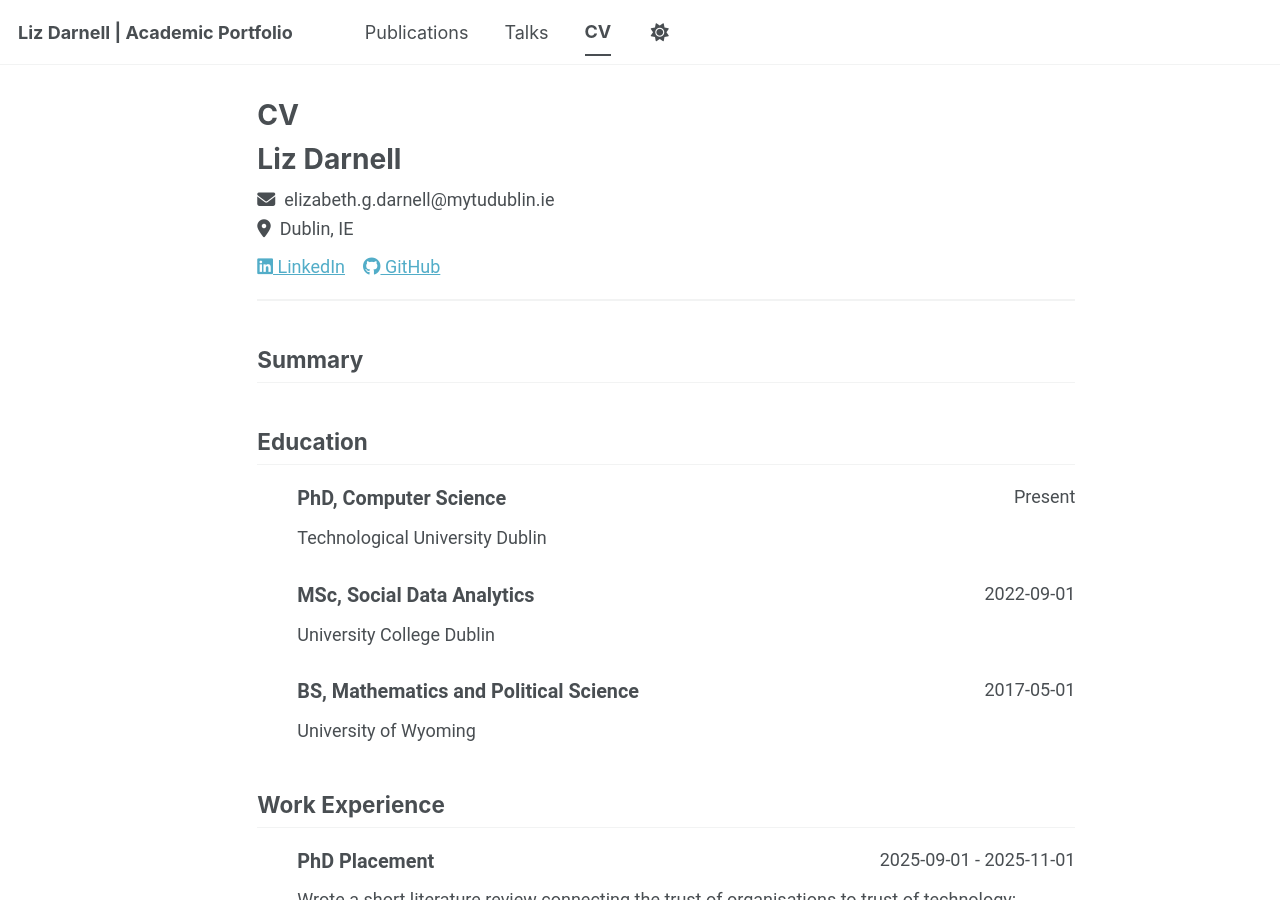
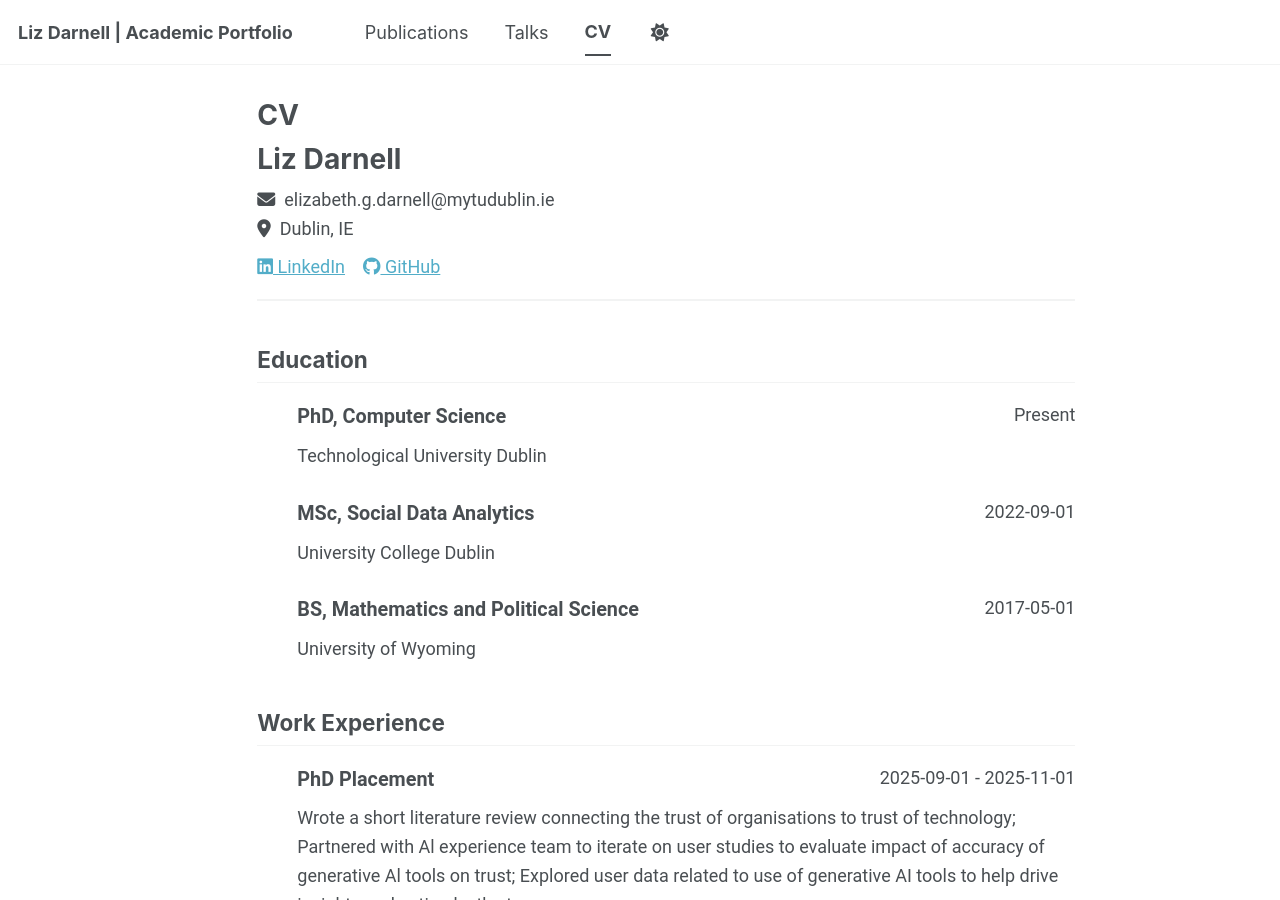
Before and after one commit to liz-darnell/liz-darnell.github.io, a Jekyll site: the page built from _pages/cv-json.md, in a window 1280 px wide and 900 px high. Built offline with Jekyll 4.4.1, drawn with Linux system fonts in a browser that asks for light colours; a script bundle is joined from its source files by our own code; library files that are not in the unit come from our copies.

Commit message:
Update cv.json

```diff
--- a/_data/cv.json
+++ b/_data/cv.json
@@ -2,7 +2,6 @@
   "basics": {
     "name": "Liz Darnell",
     "email": "elizabeth.g.darnell@mytudublin.ie",
-    "summary": "",
     "location": {
       "city": "Dublin",
       "countryCode": "IE"
```
